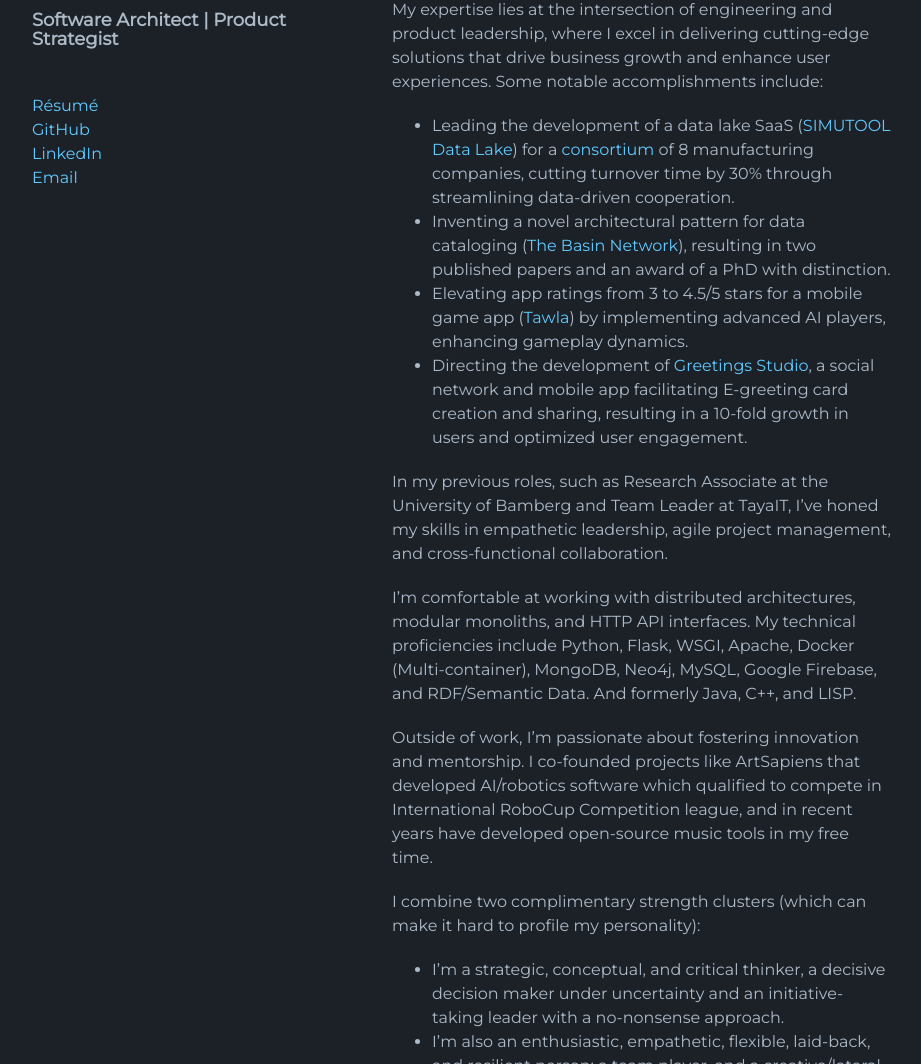
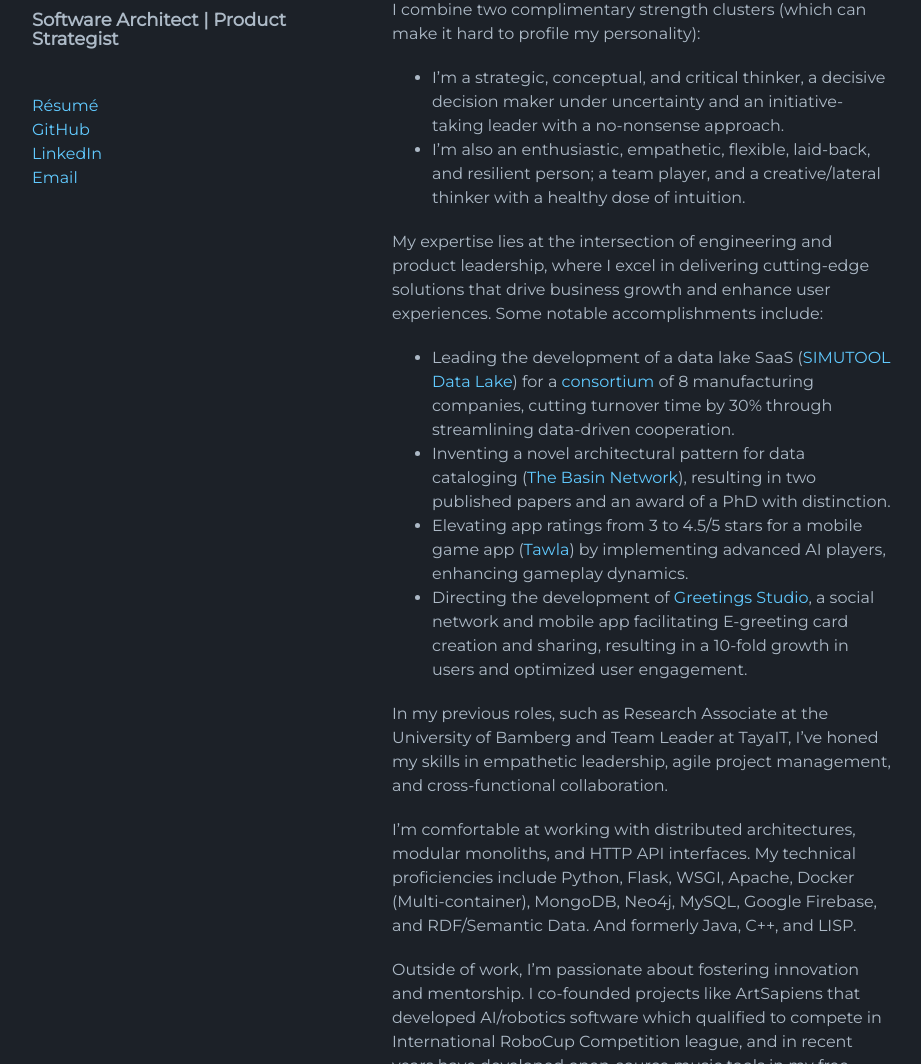
Before and after one commit to n42r/n42r.github.io, a Jekyll site: the page built from index.md, in a window 1280 px wide and 1400 px high. Shown: the part 336-1400 px from the top of the window, without its empty margins (178-1099 px from the left). Built offline with Jekyll 4.4.1, drawn with Linux system fonts in a browser that asks for light colours; the repository's description, which GitHub fills in, is left out; part of the change alters nothing that is shown; some of the changed text lies outside the part shown.

```diff
--- a/index.md
+++ b/index.md
@@ -7,6 +7,10 @@ Hi 👋
 My name is Nasr.
 
 As a dynamic software architect and product strategist, I specialize in guiding successful projects across various domains, including data architecture, social networks, mobile apps, games, robotics, and AI. With a history of leading teams ranging from 2 to 10 members, I've navigated diverse settings, from agile B2C environments to R&D projects backed by €3.5 million in public funding.
+
+I combine two complimentary strength clusters (which can make it hard to profile my personality):
+- I'm a strategic, conceptual, and critical thinker, a decisive decision maker under uncertainty and an initiative-taking leader with a no-nonsense approach.
+- I'm also an enthusiastic, empathetic, flexible, laid-back, and resilient person; a team player, and a creative/lateral thinker with a healthy dose of intuition.
 
 My expertise lies at the intersection of engineering and product leadership, where I excel in delivering cutting-edge solutions that drive business growth and enhance user experiences. Some notable accomplishments include:
 
@@ -21,8 +25,4 @@ I'm comfortable at working with distributed architectures, modular monoliths, an
 
 Outside of work, I'm passionate about fostering innovation and mentorship. I co-founded projects like ArtSapiens that developed AI/robotics software which qualified to compete in International RoboCup Competition league, and in recent years have developed open-source music tools in my free time.
 
-I combine two complimentary strength clusters (which can make it hard to profile my personality):
-- I'm a strategic, conceptual, and critical thinker, a decisive decision maker under uncertainty and an initiative-taking leader with a no-nonsense approach.
-- I'm also an enthusiastic, empathetic, flexible, laid-back, and resilient person; a team player, and a creative/lateral thinker with a healthy dose of intuition.
-
 In my free time, I'm an avid reader, music history buff, and an aspiring yogi.
```
